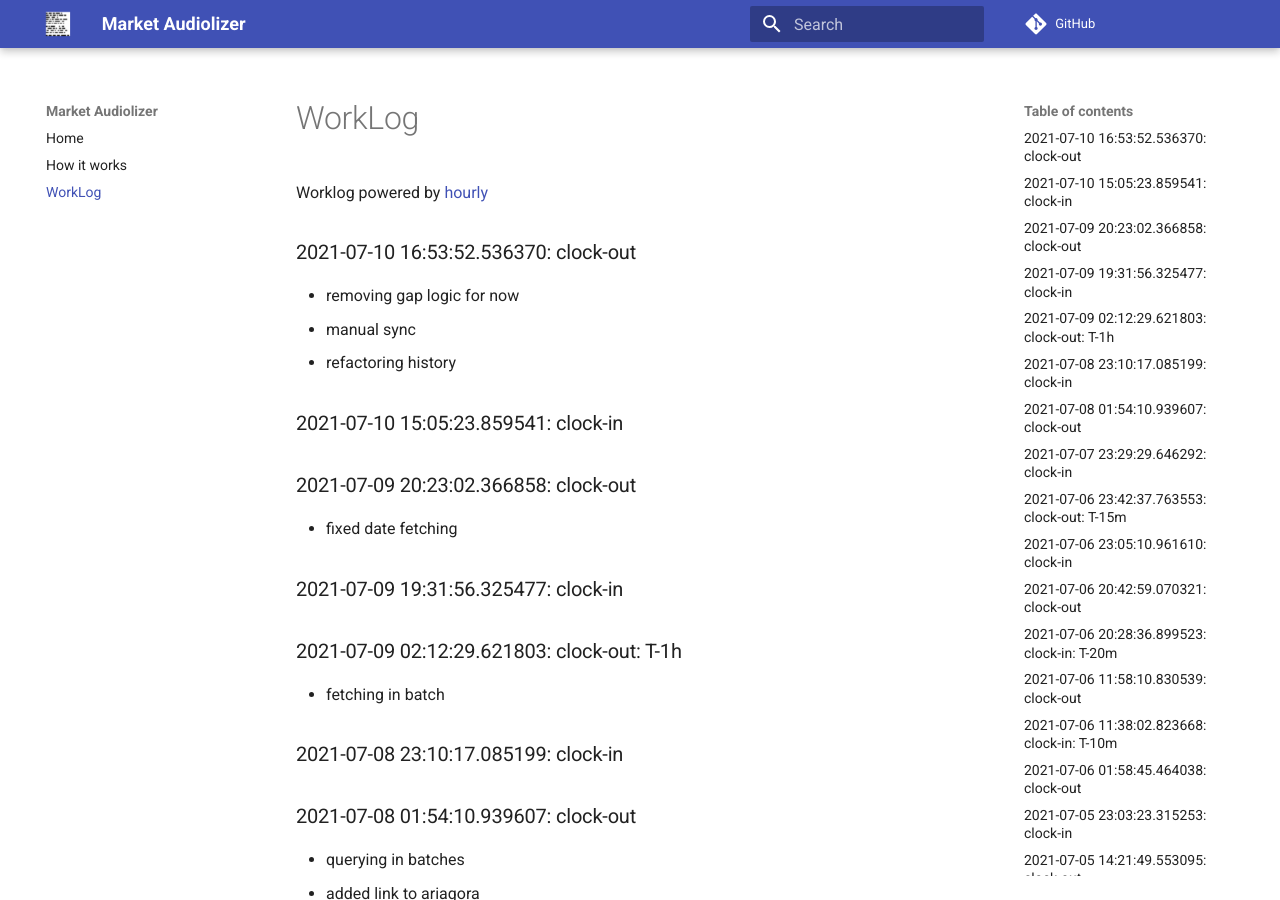
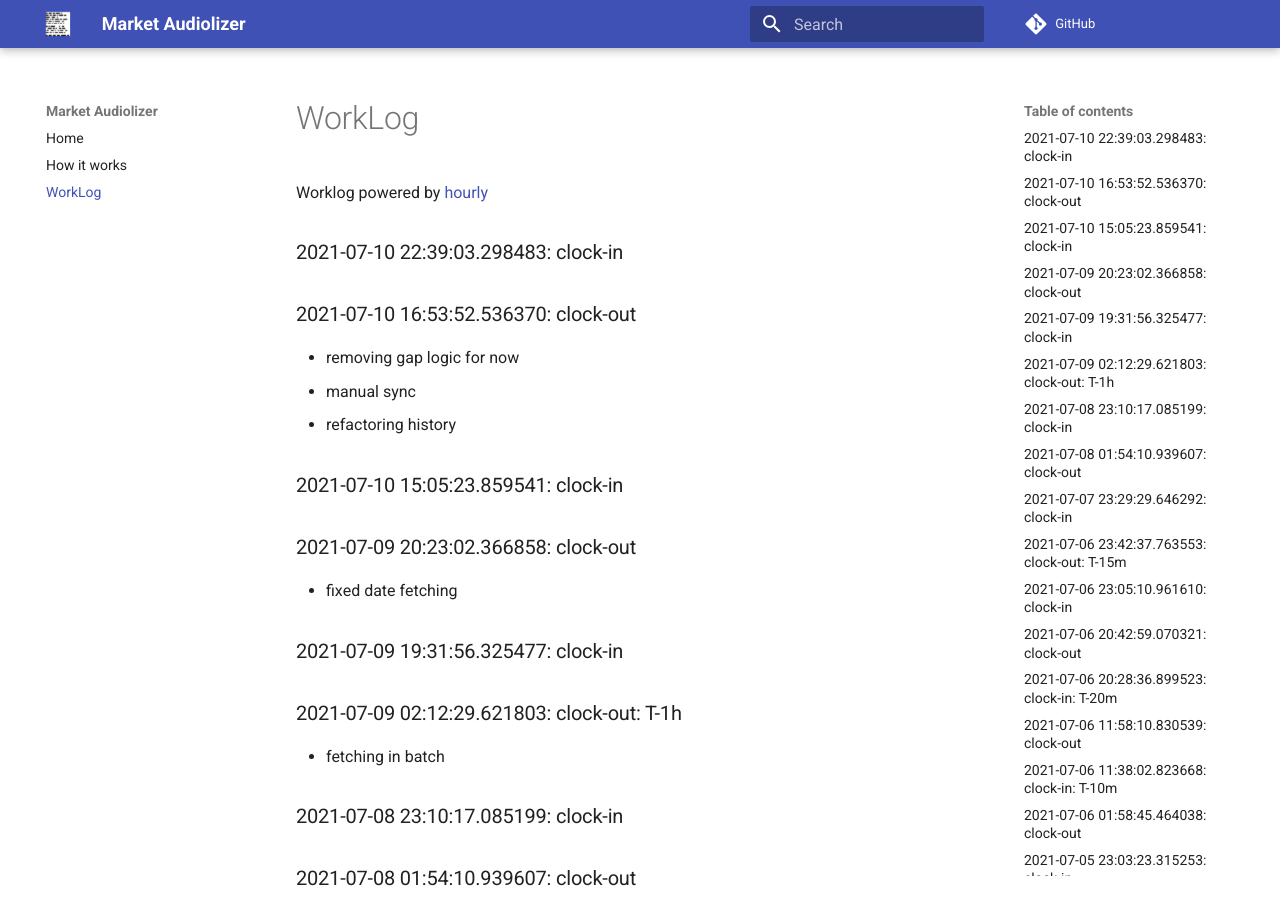
Before and after one commit to asherp/audiolizer, an MkDocs documentation site: the page built from docs/WorkLog.md, in a window 1280 px wide and 900 px high. Built offline with MkDocs 1.6.1 and Material for MkDocs 9.7.7, drawn with Linux system fonts in a browser that asks for light colours; comment, search, counter and statistics services are not loaded.

Commit message:
clock-in

```diff
--- a/WorkLog.md
+++ b/WorkLog.md
@@ -1,3 +1,6 @@
+
+### 2021-07-10 22:39:03.298483: clock-in
+
 ### 2021-07-10 16:53:52.536370: clock-out
 
 * removing gap logic for now
```
